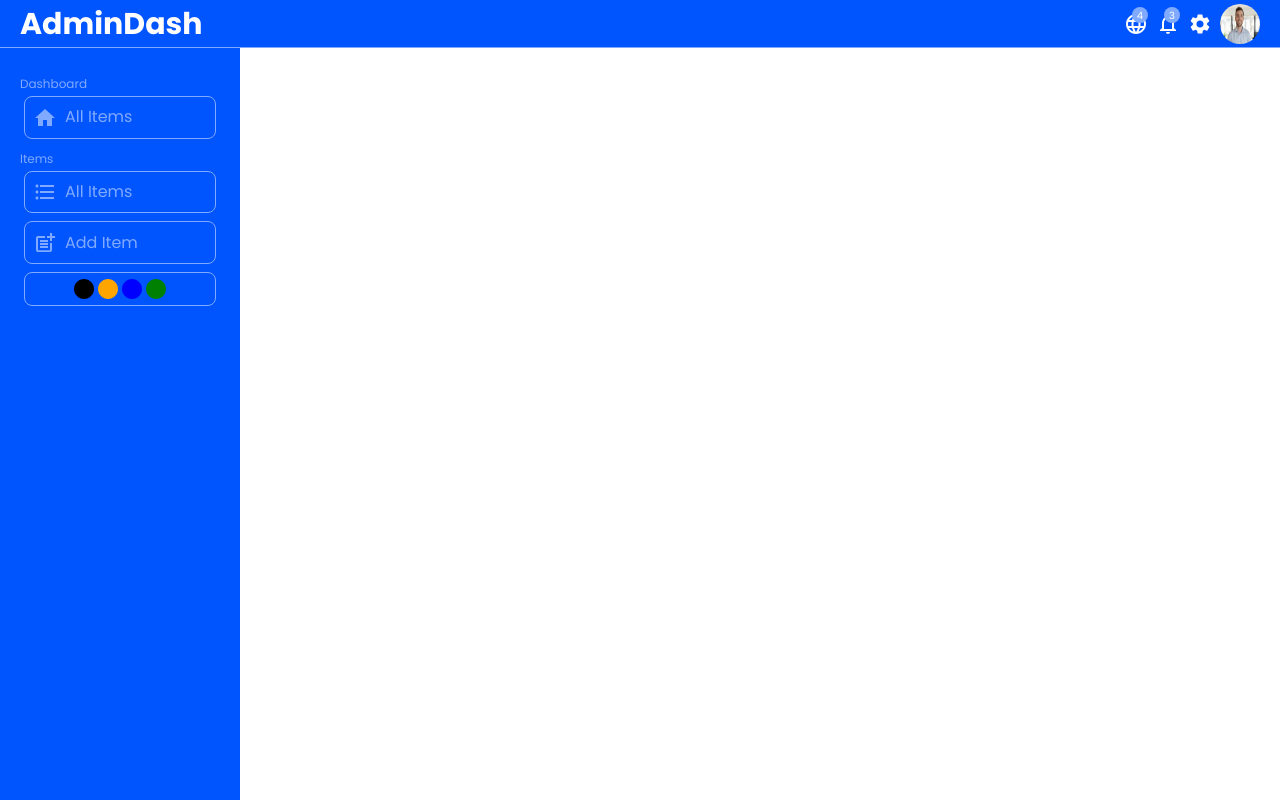
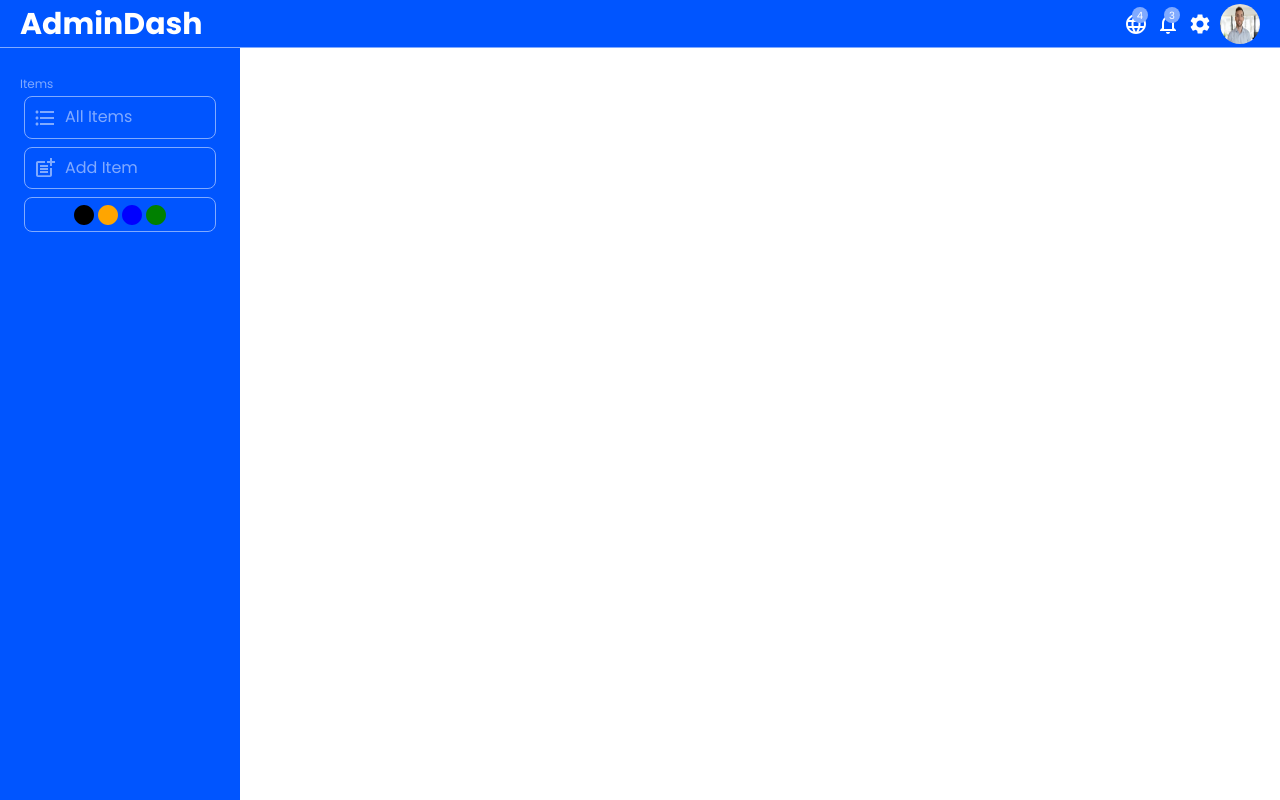
Before and after one commit to CynicalMan/Admin-Dashboard, a React (Create React App) app in the folder frontend/: page / in a window 1280 px wide. Built offline with nearby package versions, Linux system fonts and the light colour scheme.

Commit message:
fix(dashboard): removed redundant home link

```diff
--- a/frontend/src/components/shared/Sidebar.component.tsx
+++ b/frontend/src/components/shared/Sidebar.component.tsx
@@ -1,4 +1,4 @@
-import {  Home, FormatListBulleted, PostAdd }from "@mui/icons-material"
+import {  FormatListBulleted, PostAdd }from "@mui/icons-material"
 import React from "react"
 import { Link } from "react-router-dom"
 import ThemePicker from "./ThemePicker"
@@ -9,23 +9,6 @@ const Sidebar : React.FC = () => {
         <>
             <div className={`h-[calc(100vh-48px)] w-full max-w-[4rem] md:max-w-[15rem] bg-primary sticky top-[48px]`}>
                 <div className="p-2 lg:p-5 md:p-0 text-secondary">
-                    <div className="mt-2">
-                        <h3 className="text-xs hidden md:block text-secondary">
-                            Dashboard
-                        </h3>
-                        <ul className="p-1 list-none">
-                            <li>
-                                <Link to="/" className=" border-solid border border-secondary p-1 cursor-pointer flex items-center justify-center md:justify-start rounded-lg">
-                                    <div className="rounded-lg p-1 ">
-                                        <Home  />
-                                    </div>
-                                    <span className="ml-1 hidden md:block ">
-                                        All Items
-                                    </span>
-                                </Link>
-                            </li>
-                        </ul>
-                    </div>
                     <div className="mt-2">
                         <h3 className="text-xs hidden md:block text-secondary">
                             Items
```
